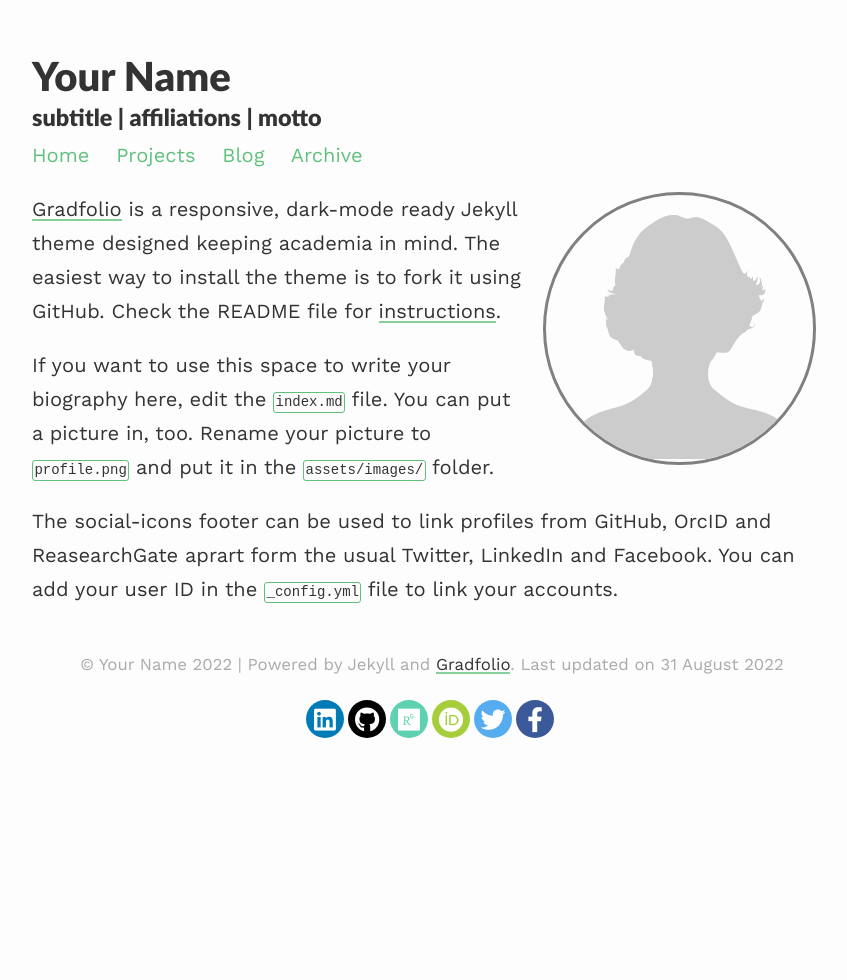
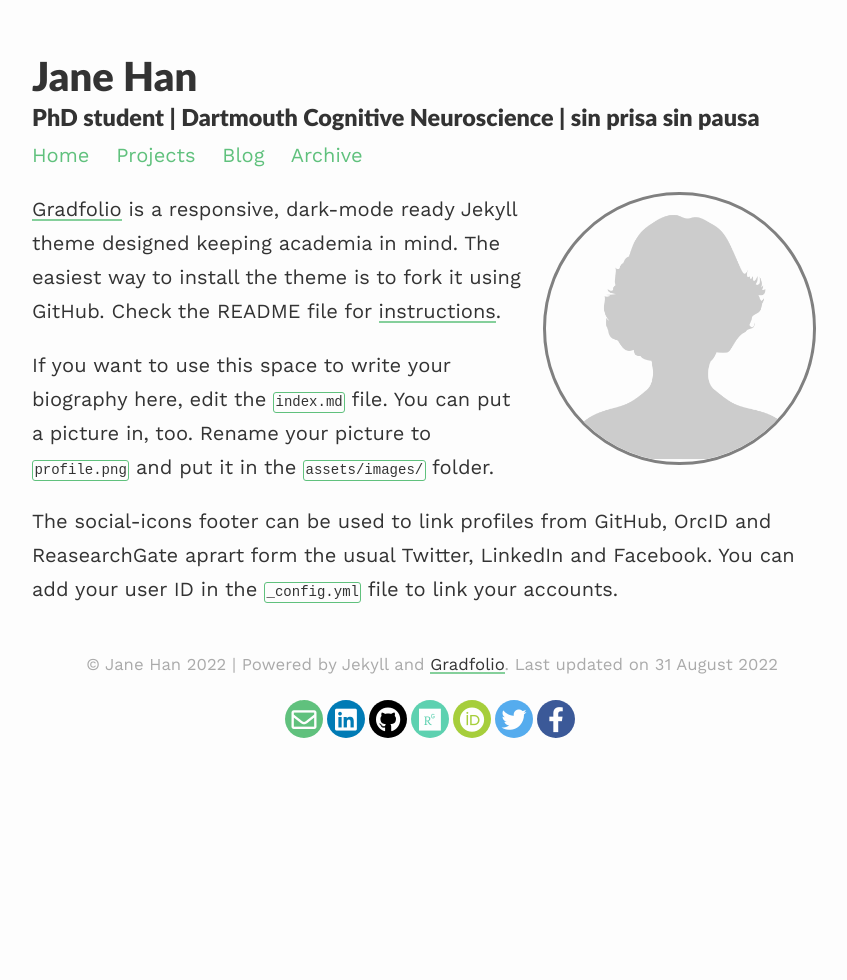
Before and after one commit to han-jane/han-jane.github.io, a Jekyll site: the page built from index.md, in a window 1280 px wide. Shown: the whole page, without its empty margins (208-1055 px from the left). Built offline with Jekyll 4.4.1, drawn with Linux system fonts in a browser that asks for light colours; nearby versions of some CDN libraries.

Commit message:
Update _config.yml
initial set up

```diff
--- a/_config.yml
+++ b/_config.yml
@@ -1,12 +1,28 @@
 ### your site title here
 
-title: Your Name
-description: subtitle | affiliations | motto
+title: Jane Han
+description: PhD student | Dartmouth Cognitive Neuroscience | sin prisa sin pausa
 
-baseurl: /gradfolio #name of GitHub repository
+baseurl: /han-jane.github.io #name of GitHub repository
 url: "" #custom url to be used instead of GitHub repository
-email: #
+email: jane.han.gr@dartmouth.edu #
 
+
+highlighter: rouge
+markdown: kramdown
+
+# Pagination
+paginate: 4
+permalink: /blog/:year/:title/
+paginate_path: /blog/page:num/
+
+# Social media links in footer
+facebook: "#"
+twitter: "#"
+linkedin: "#"
+github: "https://github.com/han-jane"
+researchgate: "#"
+orcid: "#"
 
 highlighter: rouge
 markdown: kramdown
```
